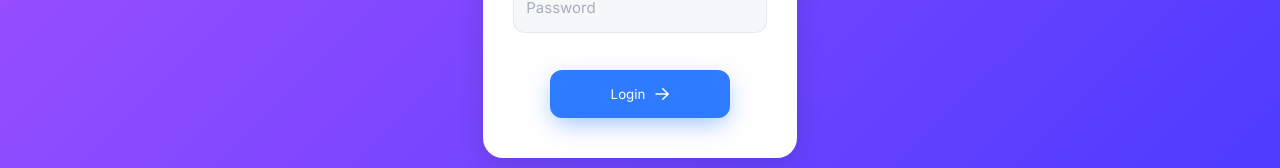
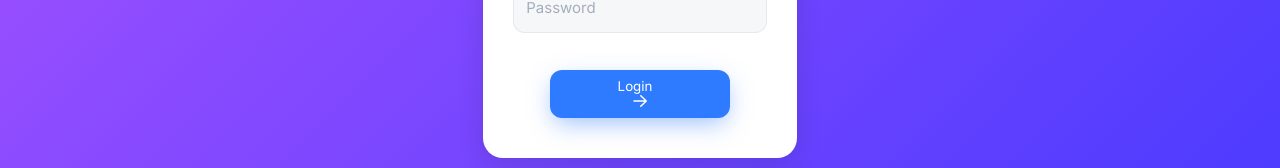
Before and after one commit to xA6V5x/react-test-assignment, a React (Vite) app: page / in a window 1280 px wide. Shown: the part 443-611 px from the top of the page. Built offline with nearby package versions, Linux system fonts and the light colour scheme.

Commit message:
Implement Button Component in LoginScreen

```diff
--- a/src/screens/LoginScreen/LoginScreen.tsx
+++ b/src/screens/LoginScreen/LoginScreen.tsx
@@ -8,6 +8,7 @@ import { CrossRed, ArrowWhite, CompanyLogo } from '../../components/logos/logos'
 import { ScreenContainer } from '../../components/ScreenContainer/ScreenContainer';
 import { Title } from '../../components/Title';
 import { SubTitle } from '../../components/SubTitle';
+import { Button } from '../../components/Button/Button';
 
 interface LoginScreenProps {
      onSuccess: (user: UserData) => void;
@@ -155,13 +156,19 @@ export function LoginScreen({ onSuccess }: LoginScreenProps) {
                     </div>
 
                     {isLoading === false ? (
-                         <button className="button" type="submit">
-                              <label style={{ marginRight: '10px' }}>Login</label>
-                              <div style={{ display: 'flex', justifyContent: 'center' }}>
-                                   <ArrowWhite />
-                              </div>
-                         </button>
+                         <Button
+                              name="Login"
+                              icon={<ArrowWhite />}
+                              iconPosition="right"
+                              className="button"
+                         />
                     ) : (
+                         // <button className="button" type="submit">
+                         //      <label style={{ marginRight: '10px' }}>Login</label>
+                         //      <div style={{ display: 'flex', justifyContent: 'center' }}>
+                         //           <ArrowWhite />
+                         //      </div>
+                         // </button>
                          <Spinner />
                     )}
                </form>
```
